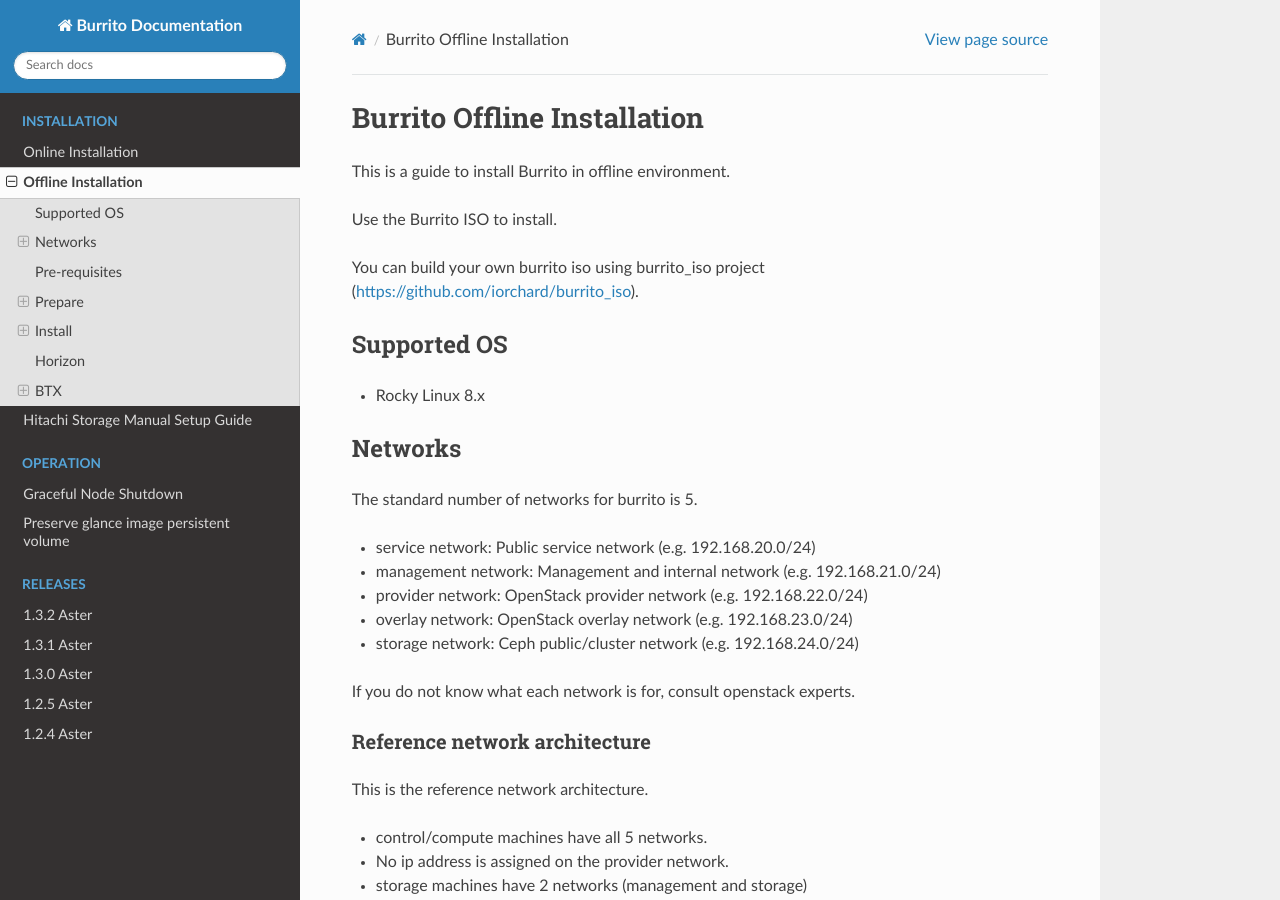
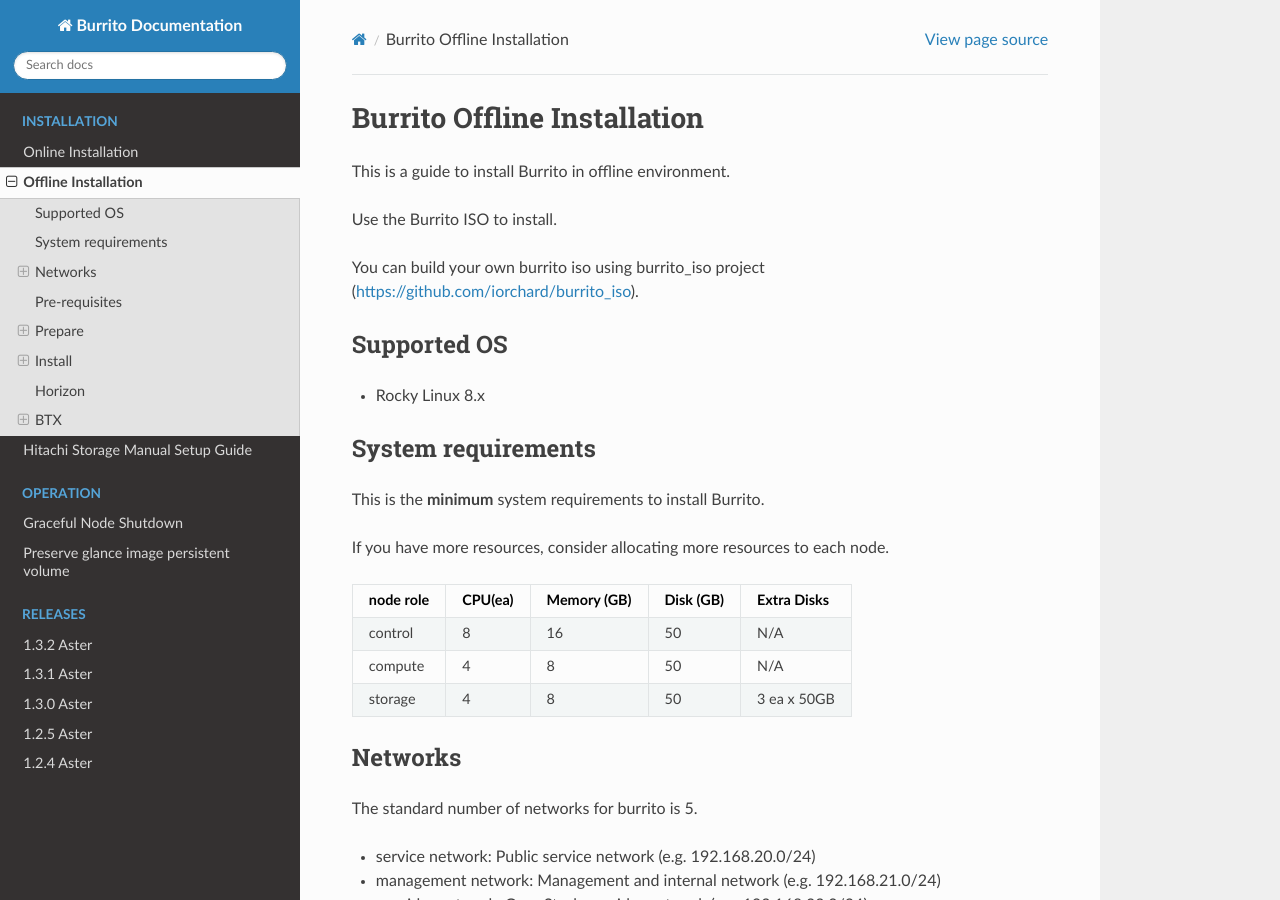
Before and after one commit to iorchard/burrito_docs, a Sphinx documentation site: the page built from source/install/install_offline.rst, in a window 1280 px wide and 900 px high. Built offline with Sphinx 7.4.7 and the Read the Docs theme 2.0.0, drawn with Linux system fonts in a browser that asks for light colours; pages that are not in the unit, such as notebooks, are missing from menus.

Commit message:
update system requirements

```diff
--- a/source/install/install.rst
+++ b/source/install/install.rst
@@ -12,13 +12,14 @@
 --------------------
 
 This is the **minimum** system requirements to install Burrito.
+
 If you have more resources, consider allocating more resources to each node.
 
 =========  ============ ============ ============ ===================
 node role     CPU(ea)   Memory (GB)  Disk (GB)     Extra Disks
 =========  ============ ============ ============ ===================
-control     8               16          50          -
-compute     4                8          50          -
+control     8               16          50          N/A
+compute     4                8          50          N/A
 storage     4                8          50          3 ea x 50GB
 =========  ============ ============ ============ ===================
 
--- a/source/install/install_offline.rst
+++ b/source/install/install_offline.rst
@@ -12,6 +12,22 @@
 -------------
 
 * Rocky Linux 8.x
+
+System requirements
+--------------------
+
+This is the **minimum** system requirements to install Burrito.
+
+If you have more resources, consider allocating more resources to each node.
+
+=========  ============ ============ ============ ===================
+node role     CPU(ea)   Memory (GB)  Disk (GB)     Extra Disks
+=========  ============ ============ ============ ===================
+control     8               16          50          N/A
+compute     4                8          50          N/A
+storage     4                8          50          3 ea x 50GB
+=========  ============ ============ ============ ===================
+
 
 Networks
 -----------
```
